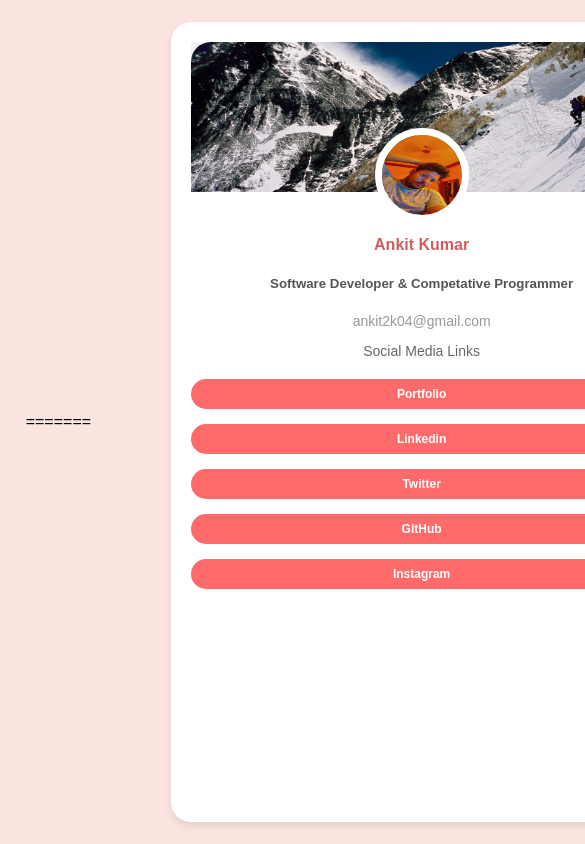
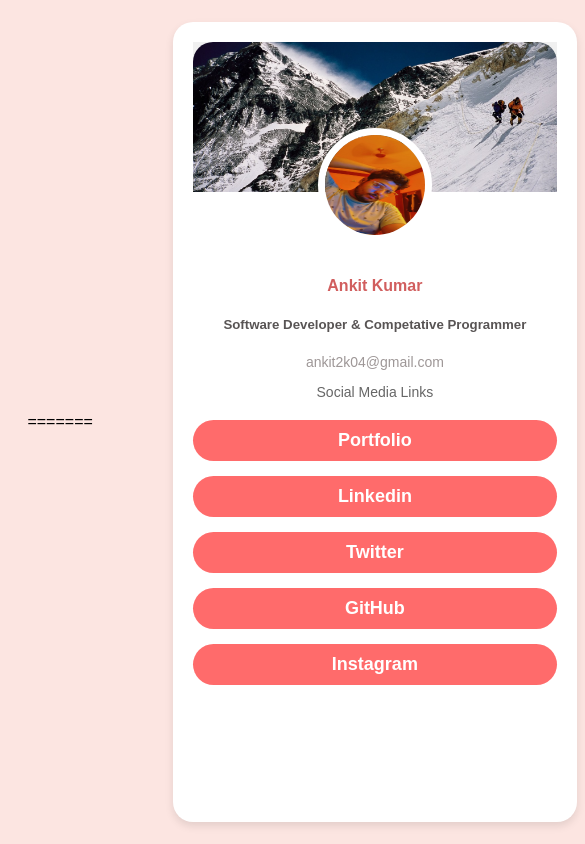
Before and after one commit to Ankit2k04/Ankit-Social, a plain HTML site: page index.html in a window 390 px wide. Shown: the top 844 px of the page, 585 px wide, since content can reach past the window. Drawn offline with Linux system fonts and the light colour scheme.

Commit message:
ho gaya solve

```diff
--- a/style.css
+++ b/style.css
@@ -145,150 +145,3 @@ h5{
         padding: 10px;
     }
 }
-=======
-/* Basic Reset */
-* {
-    margin: 0;
-    padding: 0;
-    box-sizing: border-box;
-}
-
-body, html {
-    height: 100%;
-    font-family: Arial, sans-serif;
-    background-color: #fce5e1; /* Background color matching the style */
-    display: flex;
-    justify-content: center;
-    align-items: center;
-}
-
-.container {
-    width: 90%;
-    height: 90%;
-    width: 500px;
-    text-align: center;
-    background-color: #fff;
-    border-radius: 20px;
-    padding: 20px;
-    box-shadow: 0 4px 8px rgba(0, 0, 0, 0.1);
-    overflow-x: hidden;
-    overflow-y: auto;
-    margin: 5rem;
-}
-
-.bg-img {
-    width: 100%;
-    height: 150px;
-    /* display: flex;
-    justify-content: center;
-    align-items: center; */
-    /* overflow: hidden; */
-    background-color: #f0f0f0;
-}
-
-.bg-img img {
-    width: 100%;
-    height: 100%;
-    border-top-left-radius: 20px;
-    border-top-right-radius: 20px;
-    object-fit:cover; /* Scales the image to fit inside the div without cropping */
-}
-
-
-.profile {
-    margin-bottom: 20px;
-}
-
-.user-image img{
-    border: 7px solid #fff;
-}
-.profile-image {
-    width: 150px;
-    height: 150px;
-    border-radius: 50%;
-    /* margin-bottom: 15px; */
-    margin-top: -4rem;
-    margin-bottom: 0.2rem;
-}
-
-h1 {
-    font-size: 30px;
-    font-weight: bold;
-    color: #d15e5e;
-}
-
-h5{
-    color: #585454;
-}
-
-.handle {
-    font-size: 14px;
-    color: #9e9797;
-    margin-bottom: 10px;
-}
-
-.description {
-    font-size: 14px;
-    color: #666;
-    margin-bottom: 20px;
-}
-
-.links {
-    display: flex;
-    flex-direction: column;
-    gap: 15px;
-}
-
-.links a {
-    text-decoration: none;
-    font-size: 16px;
-    font-weight: bold;
-    color: white;
-    padding: 12px;
-    border-radius: 25px;
-    background-color: #ff6b6b; /* Button color */
-    display: flex;
-    align-items: center;
-    justify-content: center;
-    transition: background-color 0.3s ease;
-    transition: all 0.7s;
-}
-
-.links a .icon {
-    margin-right: 8px;
-    font-size: 18px;
-}
-
-.links a:hover {
-    transform: scale(1.05);
-    background-color: #ff4a4a;
-}
-
-/* Media Query for Tablets and Mobile Devices */
-@media (max-width: 768px) {
-    h1 {
-        font-size: 18px;
-    }
-
-    .links a {
-        font-size: 14px;
-        padding: 10px;
-    }
-}
-
-@media (max-width: 480px) {
-    .profile-image {
-        width: 80px;
-        height: 80px;
-    }
-
-    h1 {
-        font-size: 16px;
-    }
-
-    .links a {
-        font-size: 12px;
-        padding: 8px;
-    }
-}
->>>>>>> 7e21fd6addc00f48a1f89b662c184e7247083ea4
```
